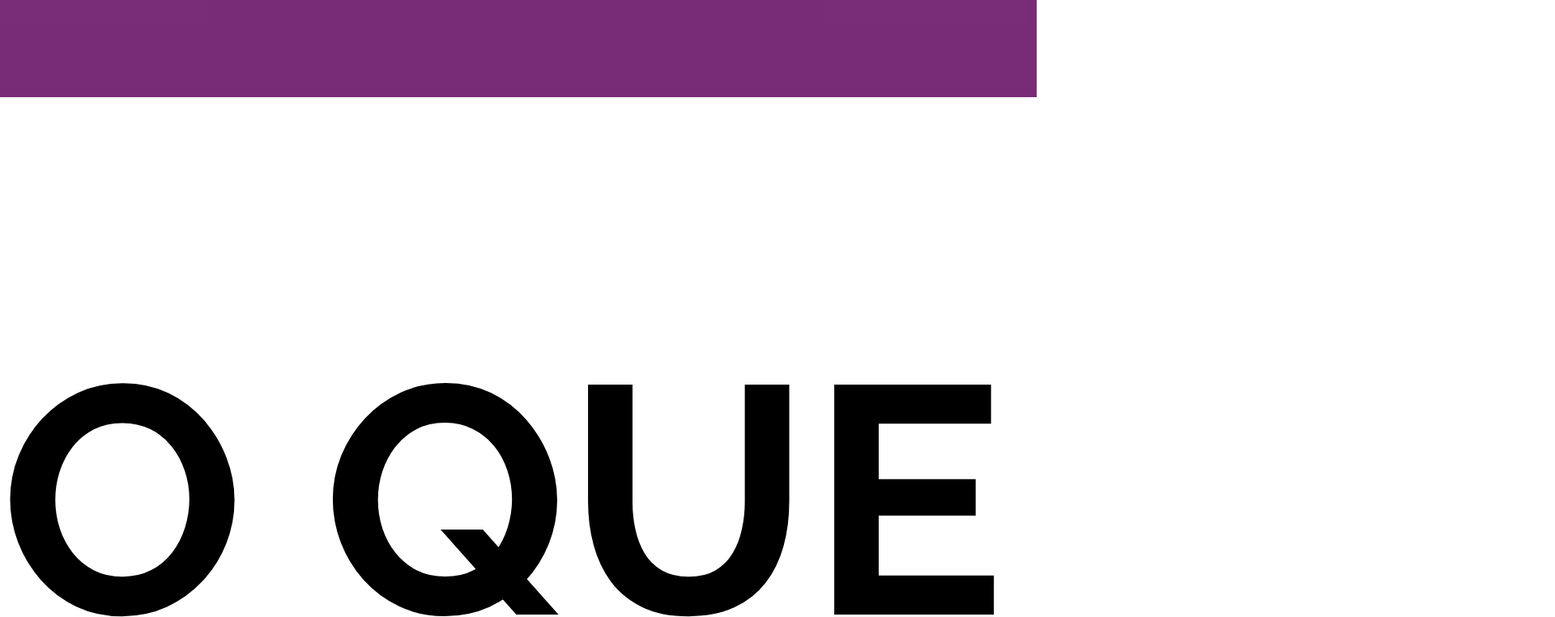
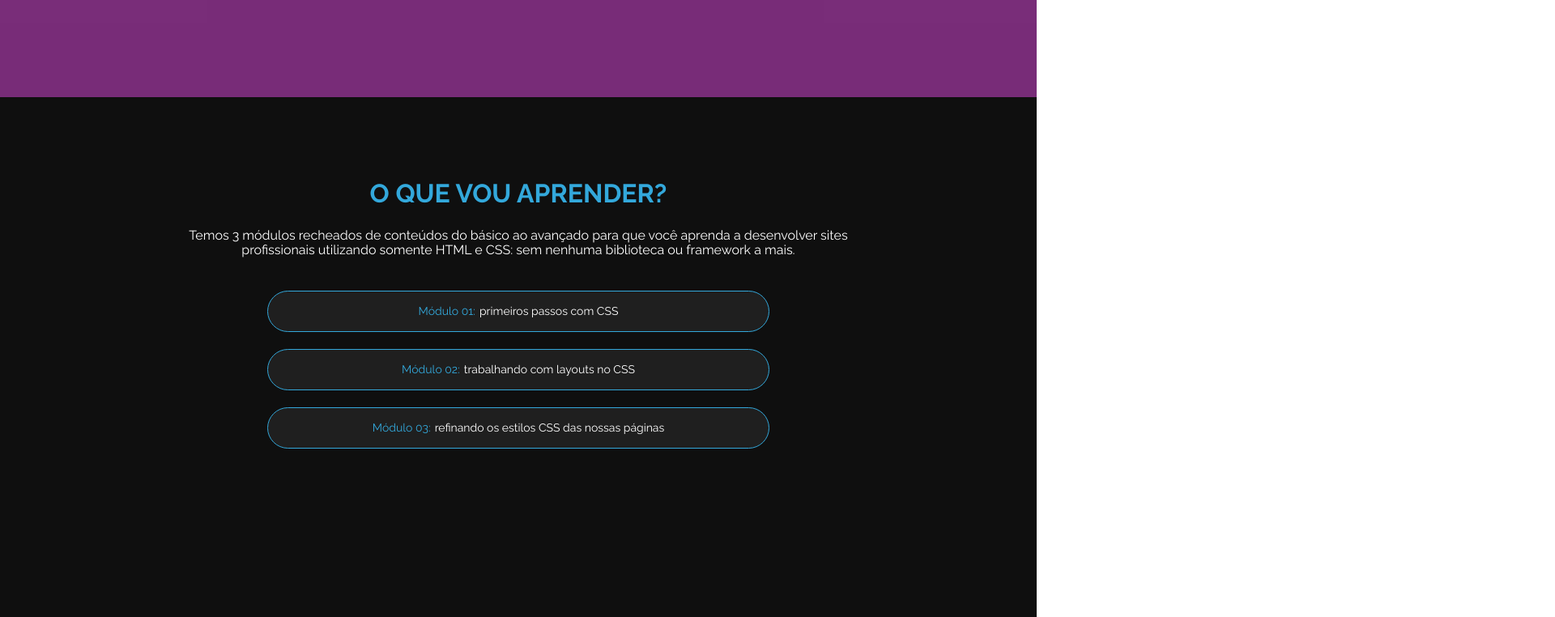
Before and after one commit to emilycordeiro0/DIO-Desafio-Github, a plain HTML site: page index.html in a window 1280 px wide. Shown: the part 480-1242 px from the top of the page at 81% size, 1920 px wide, since content can reach past the window. Drawn offline with nearby package versions, Linux system fonts and the light colour scheme.

Commit message:
feat: :sparkles: Finalização Aprender HTML/CSS

```diff
--- /dev/null
+++ b/assets/aprender.css
@@ -0,0 +1,72 @@
+.divAprender {
+  display: flex;
+  align-items: center;
+  flex-direction: column;
+  background: rgba(0, 0, 0, 0.941) center/cover;
+  margin: 0;
+  padding: 100px;
+/*   width: 792px;
+  height: 325px;
+  top: 723px;
+  left: 324px; */
+  gap: 24px;
+  height: 100vh;
+}
+
+.h1Aprender {
+  display: flex;
+  align-items: center;
+  justify-content: center;
+  color: rgba(51, 168, 219, 1);
+  width: 477px;
+  height: 38px;
+  font-weight: 700px;
+  margin: 0 auto;
+}
+
+.pModulos {
+  display: flex;
+  flex-direction: column;
+  color: rgba(255, 255, 255, 1);
+  gap: 30px;
+}
+
+.subtitle {
+  display: flex;
+  text-align: center;
+  justify-content: center;
+  width: 850px;
+  margin: 0 auto;
+  background-size: 16px;
+}
+
+span {
+  color: rgba(51, 168, 219, 1);
+}
+
+ul {
+  display: flex;
+  align-items: center;
+  gap: 1px;
+  flex-direction: column;
+}
+
+li {
+  display: flex;
+  text-align: center;
+  justify-content: center;
+  border: 1px solid rgba(51, 168, 219, 1);
+  background: rgba(56, 56, 56, 0.4);
+  border-radius: 57px;
+  font-size: 14px;
+  width: 620px;
+  height: 51px;
+  padding: 16px 127px 16px 127px;
+  margin: 10px;
+  list-style-type: none;
+  gap: 5px;
+}
+
+ul :hover {
+  background: rgba(160, 157, 157, 0.416);
+}
--- a/assets/global.css
+++ b/assets/global.css
@@ -12,9 +12,6 @@
   --text-color-blue: #33a8db;
   --text-color-white: #FFFFFF;
 }
-body {
-  font-size: 200px;
-}
 .banner-01 {
   background: url(./images/Background-code-extension.png) top/cover, linear-gradient(to top , rgb(0, 0, 0, 0.8), #31A8DD);
   background-repeat: no-repeat;
--- a/index.html
+++ b/index.html
@@ -18,6 +18,7 @@
   <!-- Adição CSS Page -->
   <link rel="stylesheet" href="./assets/global.css">
   <link rel="stylesheet" href="./assets/trilha.css">
+  <link rel="stylesheet" href="./assets/aprender.css">
 </head>
 
 <body>
@@ -32,15 +33,17 @@
       </p>
     </div>
   </header>
-  <div class="">
+  <div class="divAprender">
     <div>
       <h1 class="h1Aprender">O QUE VOU APRENDER?</h1>
     </div>
-    <div class="paragraph">
-      <p>Temos 3 módulos recheados de conteúdos do básico ao avançado para que você aprenda a desenvolver sites profissionais utilizando somente HTML e CSS: sem nenhuma biblioteca ou framework a mais. </p>
-      <p>Módulo 01: primeiros passos com CSS</p>
-      <p>Módulo 02: trabalhando com layouts no CSS</p>
-      <p>Módulo 03: refinando os estilos CSS das nossas páginas</p>
+    <div class="pModulos">
+      <p class="subtitle">Temos 3 módulos recheados de conteúdos do básico ao avançado para que você aprenda a desenvolver sites profissionais utilizando somente HTML e CSS: sem nenhuma biblioteca ou framework a mais. </p>
+      <ul>
+      <li> <span> Módulo 01: </span> primeiros passos com CSS</li>
+      <li> <span> Módulo 02: </span> trabalhando com layouts no CSS</li>
+      <li> <span> Módulo 03: </span> refinando os estilos CSS das nossas páginas</li>
+      </ul>
     </div>
   </div>
 </body>
```
Also changed, not shown: aprender.css (deleted).
